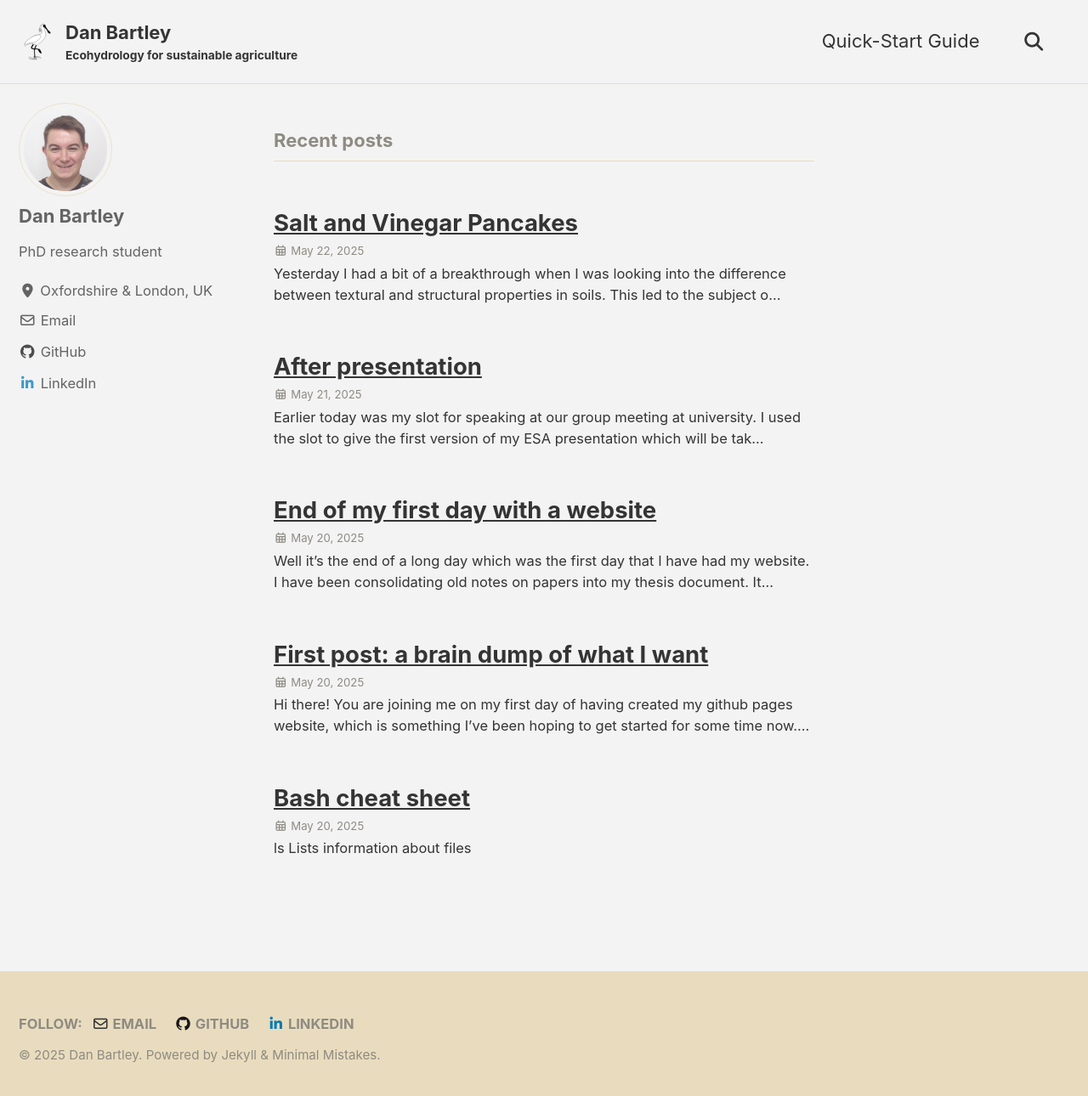
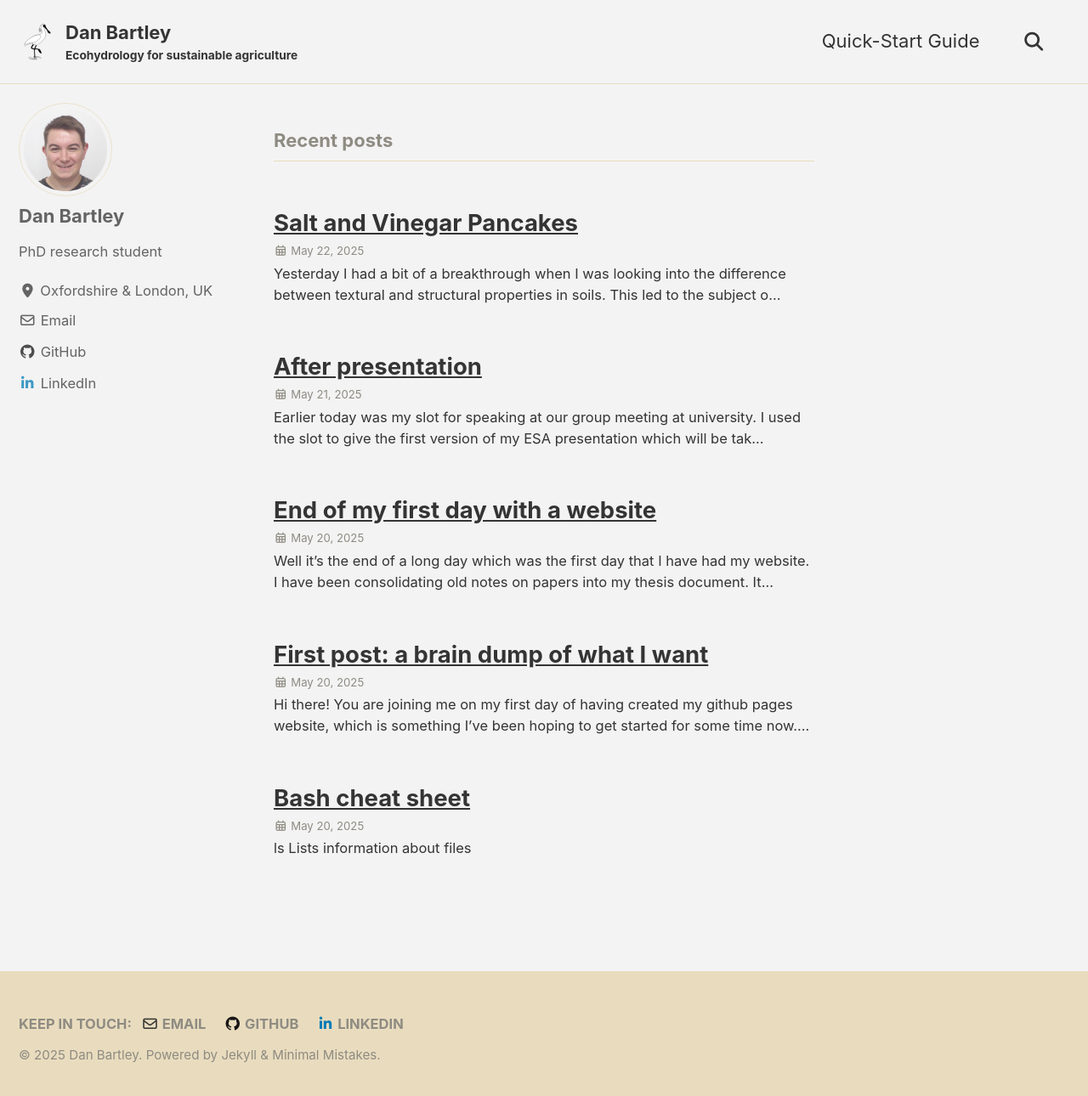
Before and after one commit to dpb-hydro/dpb-hydro.github.io, a Jekyll site: the page built from index.html, in a window 1280 px wide and 1297 px high. Shown: the top 1290 px of the window at 85% size. Built offline with Jekyll 4.4.1, drawn with Linux system fonts in a browser that asks for light colours; cached includes are drawn as plain includes; the list of posts is cut into pages by our own code.

Commit message:
Updated follow text

```diff
--- a/_data/ui-text.yml
+++ b/_data/ui-text.yml
@@ -27,7 +27,7 @@ en: &DEFAULT_EN
   comments_title             : "Comments"
   more_label                 : "Learn more"
   related_label              : "You may also enjoy"
-  follow_label               : "Follow:"
+  follow_label               : "Keep in touch:"
   feed_label                 : "Feed"
   powered_by                 : "Powered by"
   website_label              : "Website"
```
